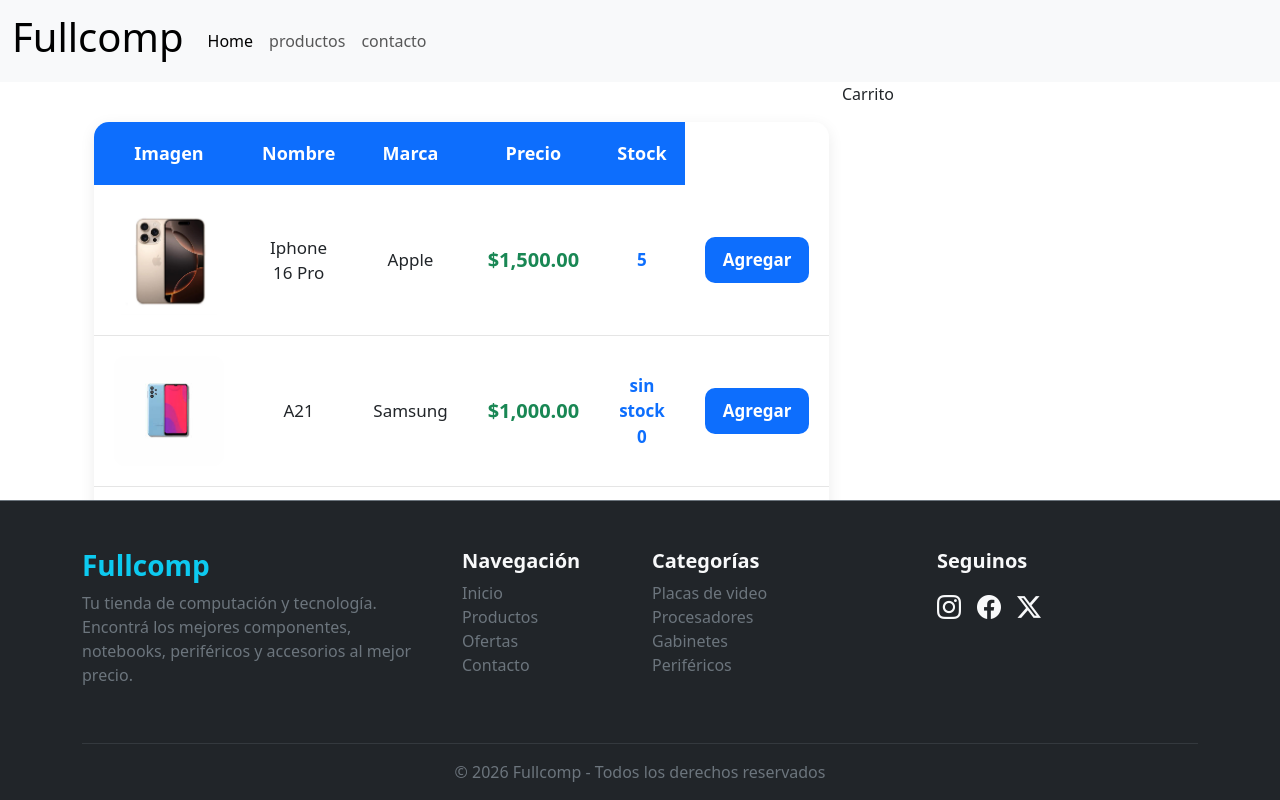
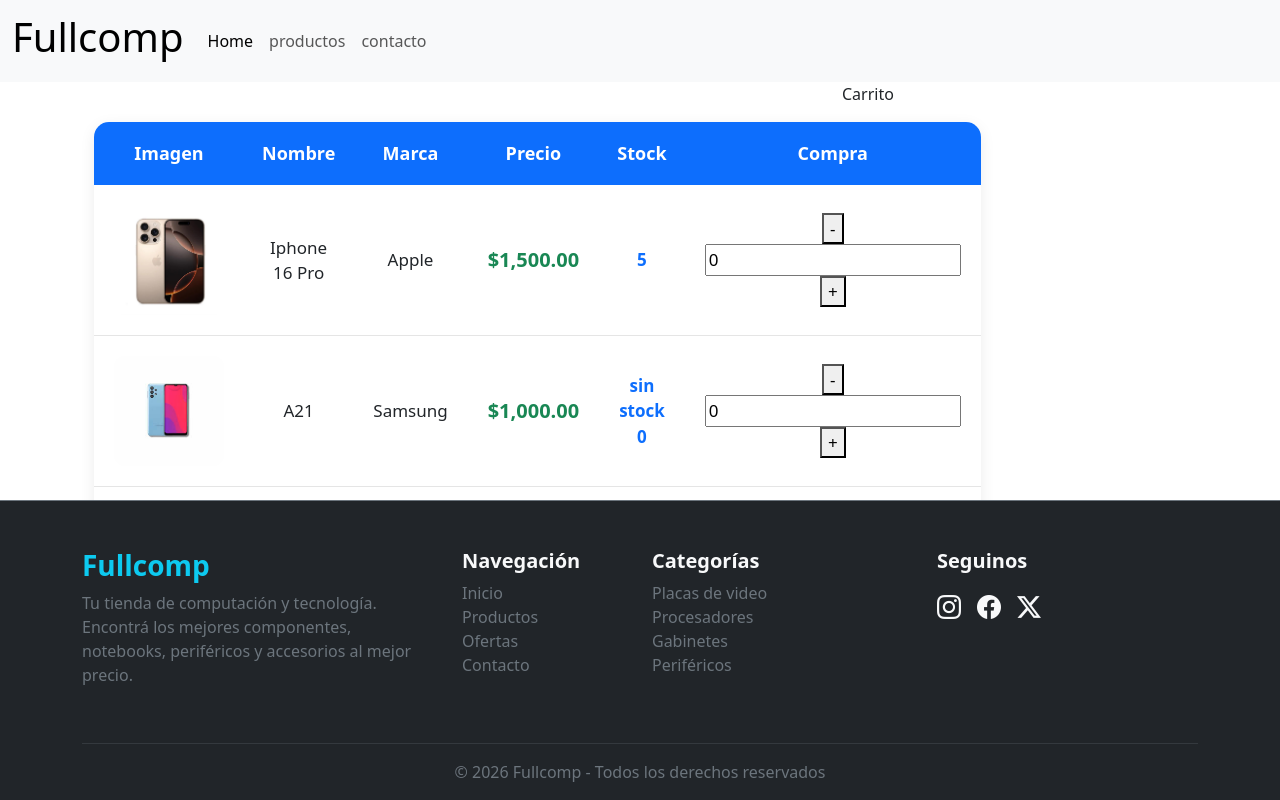
Before and after one commit to lucaspisci11/tpe-Angular, an Angular app in the folder fullcomp/: page / in a window 1280 px wide. Built offline with nearby package versions, Linux system fonts and the light colour scheme.

Commit message:
tercer video

```diff
--- a/fullcomp/src/app/product-list/product-list.component.html
+++ b/fullcomp/src/app/product-list/product-list.component.html
@@ -11,6 +11,7 @@
         <th>Marca</th>
         <th>Precio</th>
         <th>Stock</th>
+        <th>Compra</th>
       </tr>
     </thead>
 
@@ -35,11 +36,13 @@
         <td class="stock"><span *ngIf="product.stock==0">sin stock</span>
           {{product.stock}}
         </td>
-
         <td>
-          <button class="btn-cart">
-            Agregar
-          </button>
+          <button (click)="downQuantity(product)">-</button>
+         <input
+          type="text"
+          [(ngModel)]="product.quantity"
+          (keydown)="onChangeQuantity($event, product)">
+          <button (click)="upQuantity(product)">+</button>
         </td>
 
       </tr>
--- a/fullcomp/src/app/product-list/product-list.component.ts
+++ b/fullcomp/src/app/product-list/product-list.component.ts
@@ -1,10 +1,11 @@
 import { Component, OnInit } from '@angular/core';
 import { Product } from './product';
 import { CommonModule } from '@angular/common';
+import { FormsModule } from '@angular/forms';
 @Component({
   selector: 'app-product-list',
   standalone: true,
-   imports: [CommonModule],
+  imports: [CommonModule, FormsModule],
   templateUrl: './product-list.component.html',
   styleUrls: ['./product-list.component.scss']
 })
@@ -16,25 +17,50 @@
     make: 'Apple',
     price: 1500,
     stock: 5,
-    image: '/img/16pro.jpeg'
+    image: '/img/16pro.jpeg',
+    quantity: 0,
   },
     {
     name: 'A21',
     make: 'Samsung',
     price: 1000,
     stock: 0,
-    image: '/img/a21.jfif'
+    image: '/img/a21.jfif',
+    quantity: 0,
   },
     {
     name: 'Iphone 17 Pro',
     make: 'Apple',
     price: 2500,
     stock: 2,
-    image: '/img/iphone.17pro.jfif'
+    image: '/img/iphone.17pro.jfif',
+    quantity: 0,
   }
 ];
 constructor() { }
 
 ngOnInit(): void {
 }
+
+upQuantity(product:Product): void{
+  if(product.quantity < product.stock)
+  product.quantity++;
 }
+
+downQuantity(product:Product): void{
+  if(product.quantity>0)
+  product.quantity--;
+}
+
+onChangeQuantity(event: KeyboardEvent, product: Product): void {
+
+  if (
+    (event.key < '0' || event.key > '9') &&
+    event.key != 'Backspace'
+  ) {
+
+    event.preventDefault();
+
+  }
+}
+}
--- a/fullcomp/src/app/product-list/product.ts
+++ b/fullcomp/src/app/product-list/product.ts
@@ -4,4 +4,5 @@
     price: number;
     stock: number;
     image: string;
+    quantity: number;
 }
```
